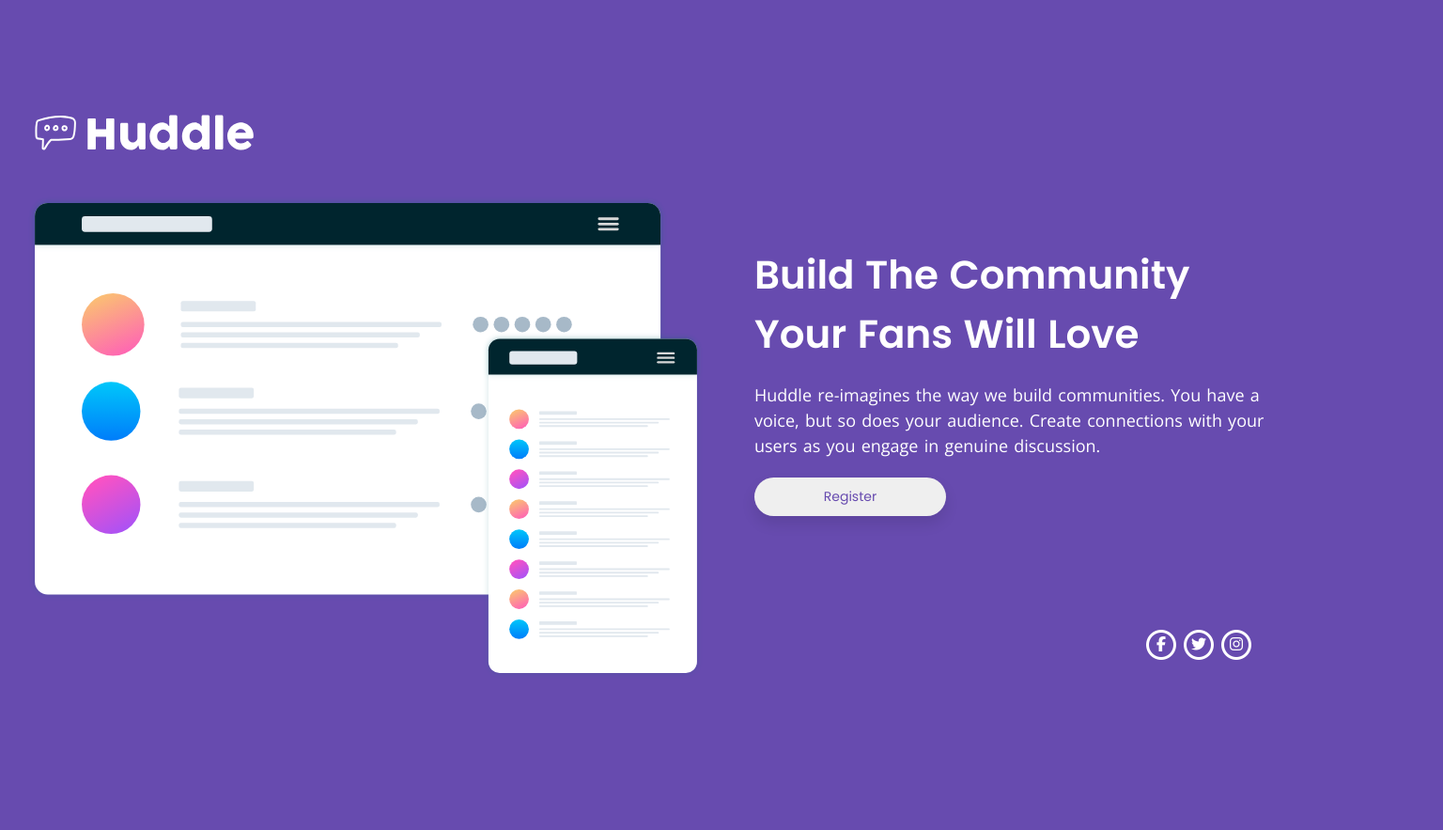
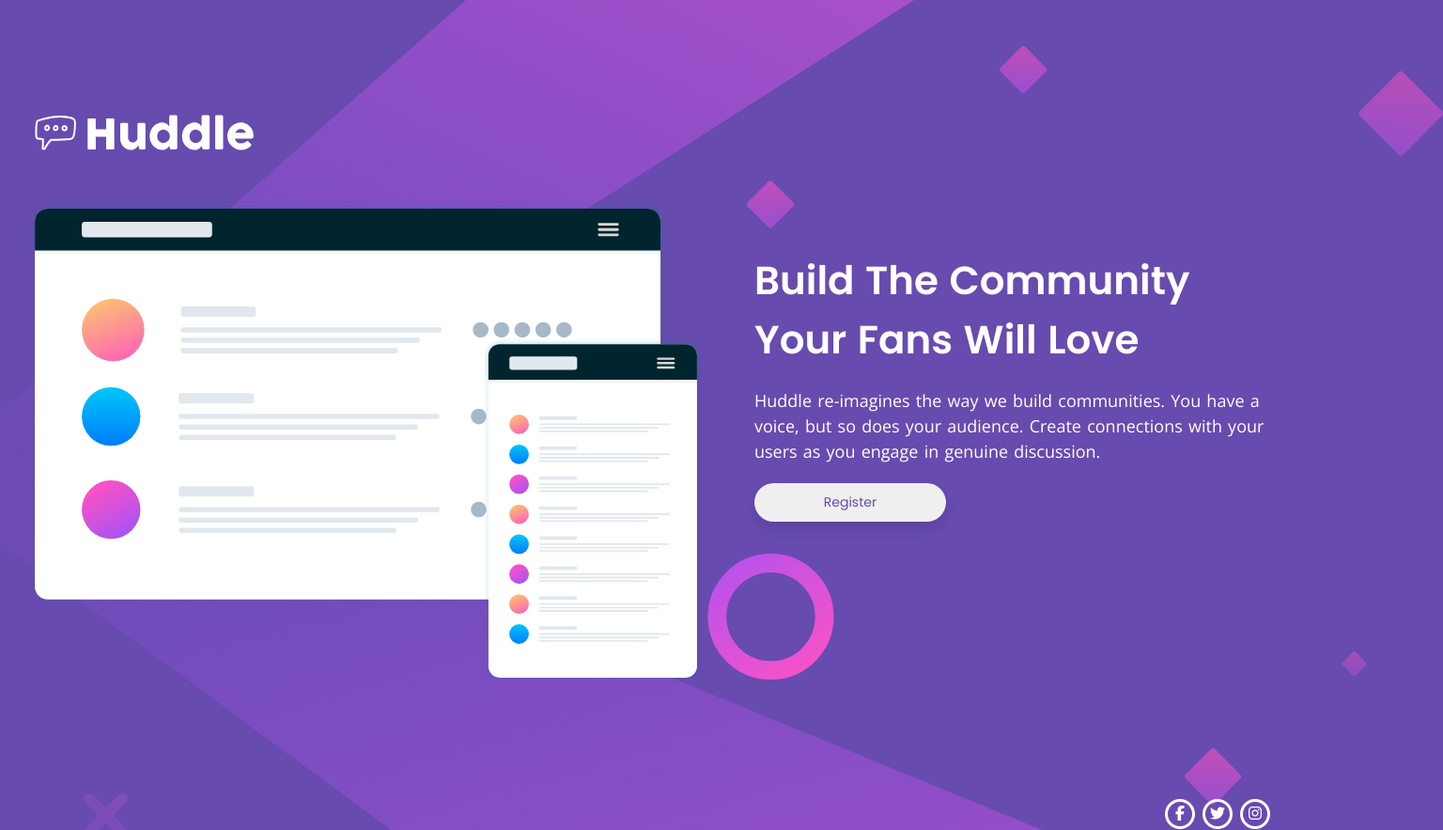
Before and after one commit to Tyrone-Cartwright/CSS-ASSESSMENT-1, a plain HTML site: page index.html in a window 1536 px wide. Shown: the whole page at 94% size. Drawn offline with nearby package versions, Linux system fonts and the light colour scheme.

Commit message:
Made changes to styling for desktop version

```diff
--- a/css/style.css
+++ b/css/style.css
@@ -13,7 +13,7 @@ font-family: 'Poppins', sans-serif; */
 }
 
 body {
-    background-image: url("./img/bg-mobile.svg");
+    background-image: url("../img/bg-mobile.svg");
     background-repeat: no-repeat;
     background-position: right top;
     background-size: contain;
@@ -136,7 +136,7 @@ h1 {
 
 @media (min-width: 1440px) {
     body {
-        background-image: url("./img/bg-desktop.svg");
+        background-image: url(/img/bg-desktop.svg);
         background-repeat: no-repeat;
         background-size: cover;
         background-position: left top;
@@ -147,6 +147,7 @@ h1 {
         display: flex;
         flex-direction: row;
         align-items: center;
+        height: 70vh;
     }
 
     .huddle-text {
@@ -168,6 +169,7 @@ h1 {
 
     .logo {
         width: 30%;
+        margin: 15px 0;
     }
 
     .content-title {
@@ -193,8 +195,8 @@ h1 {
 
     .links {
         position: absolute;
-        top: 520px;
-        right: 200px;
+        top: 700px;
+        right: 180px;
 
     }
 }
```
Also changed, not shown: index.html (+2 -2 lines).
